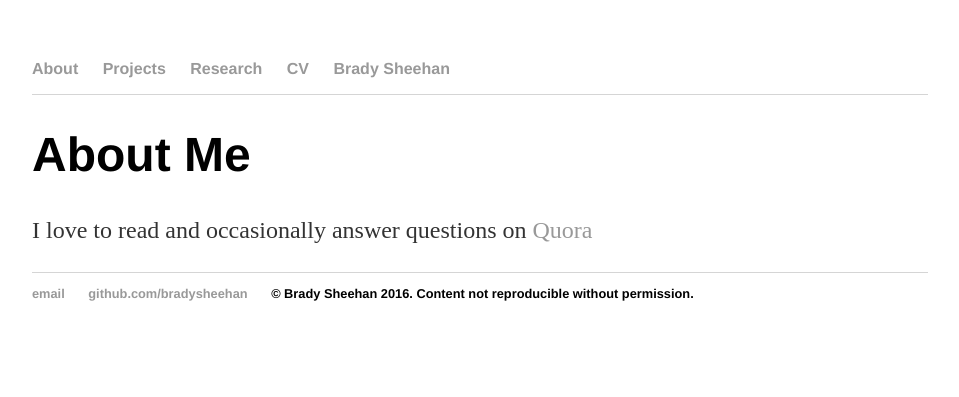
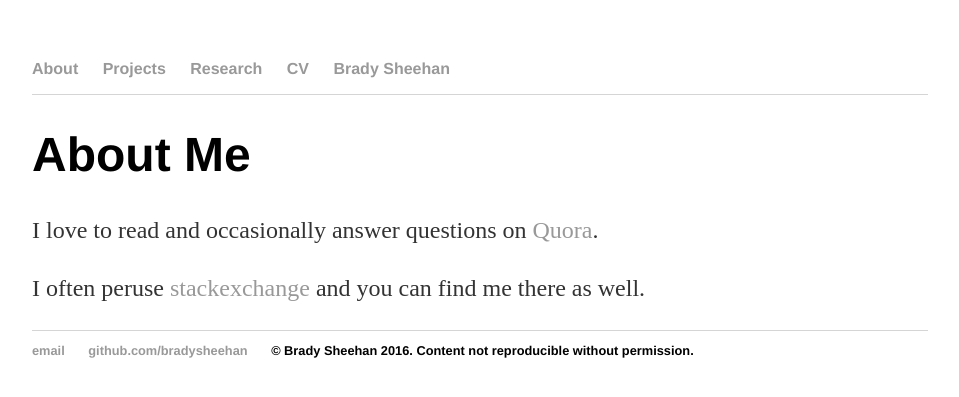
Before and after one commit to BradySheehan/bradysheehan, a Jekyll site: the page built from about/index.html, in a window 1280 px wide. Shown: the top 397 px of the page, without its empty margins (160-1119 px from the left). Built offline with Jekyll 4.4.1, drawn with Linux system fonts in a browser that asks for light colours.

Commit message:
About me

```diff
--- a/about/index.html
+++ b/about/index.html
@@ -5,5 +5,9 @@ title: Brady Sheehan, About Me
 
 <div class="about">
 	<h1>About Me</h1>
-	<p>I love to read and occasionally answer questions on <a href="https://www.quora.com/profile/Brady-Sheehan-1">Quora</a></p>
+
+
+	<p>I love to read and occasionally answer questions on <a href="https://www.quora.com/profile/Brady-Sheehan-1">Quora</a>.</p>
+
+	<p>I often peruse <a href="http://stackexchange.com/users/3676509/brady-sheehan?tab=accounts" >stackexchange</a> and you can find me there as well.</p>
 </div><!-- /.blurb -->
```
